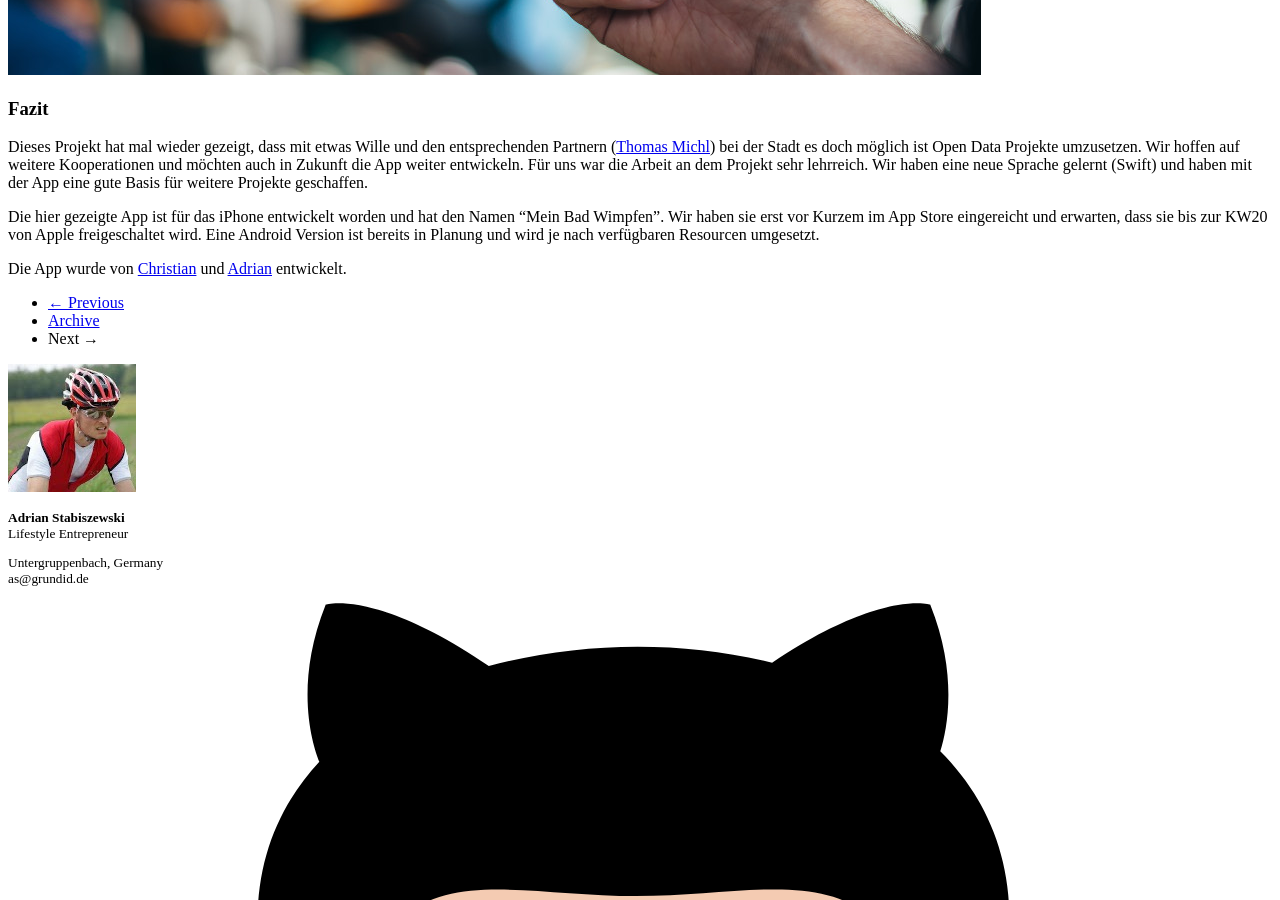
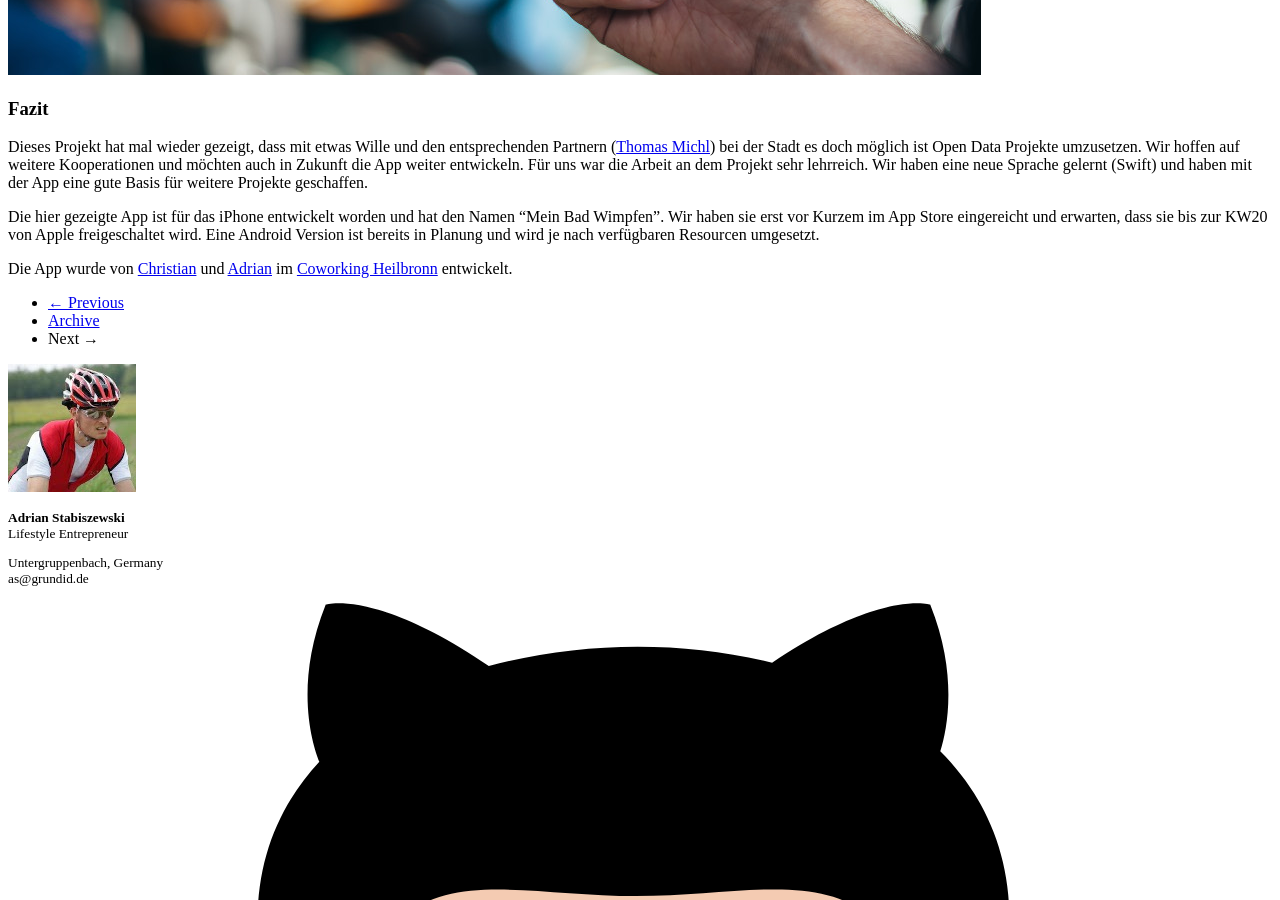
Before and after one commit to opendatalab-de/blog, a Jekyll site: the page built from _posts/2015/2015-04-29-bad-wimpfen-app.md, in a window 1280 px wide and 900 px high, scrolled down 2504 px. Built offline with Jekyll 4.4.1, drawn with Linux system fonts in a browser that asks for light colours; comment, search, counter and statistics services are not loaded.

Commit message:
added cowo

```diff
--- a/_posts/2015/2015-04-29-bad-wimpfen-app.md
+++ b/_posts/2015/2015-04-29-bad-wimpfen-app.md
@@ -81,4 +81,5 @@ Die hier gezeigte App ist für das iPhone entwickelt worden und hat den Namen "M
 eingereicht und erwarten, dass sie bis zur KW20 von Apple freigeschaltet wird. Eine Android Version ist bereits in Planung
 und wird je nach verfügbaren Resourcen umgesetzt.
 
-Die App wurde von [Christian](http://appproject.de/) und [Adrian](http://grundid.de) entwickelt.
+Die App wurde von [Christian](http://appproject.de/) und [Adrian](http://grundid.de) im
+[Coworking Heilbronn](http://coworking-heilbronn.org/) entwickelt.
```
